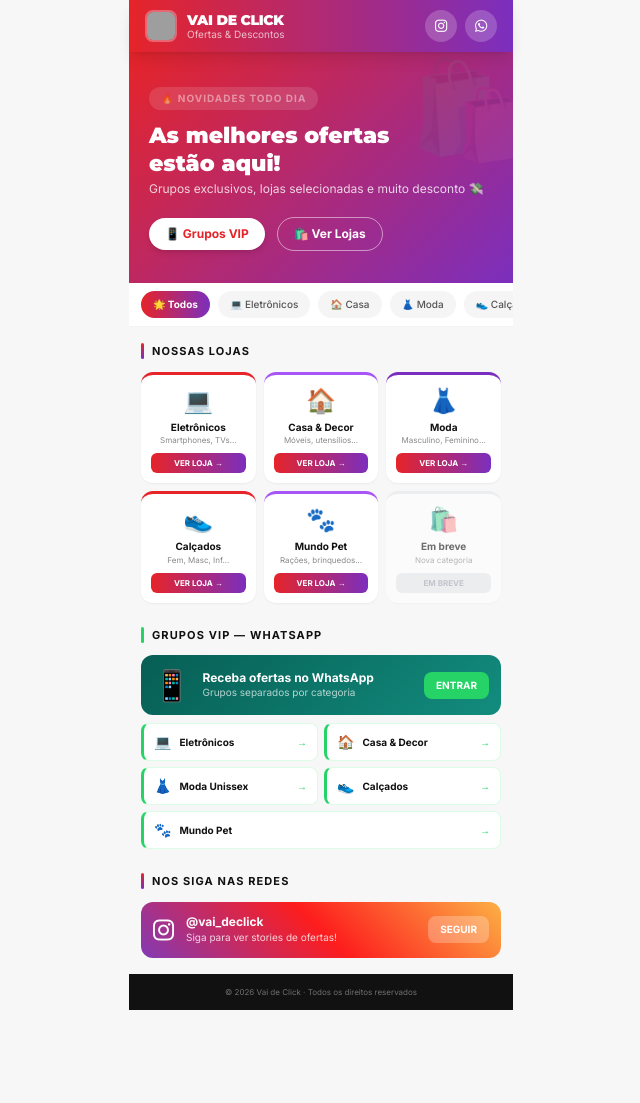
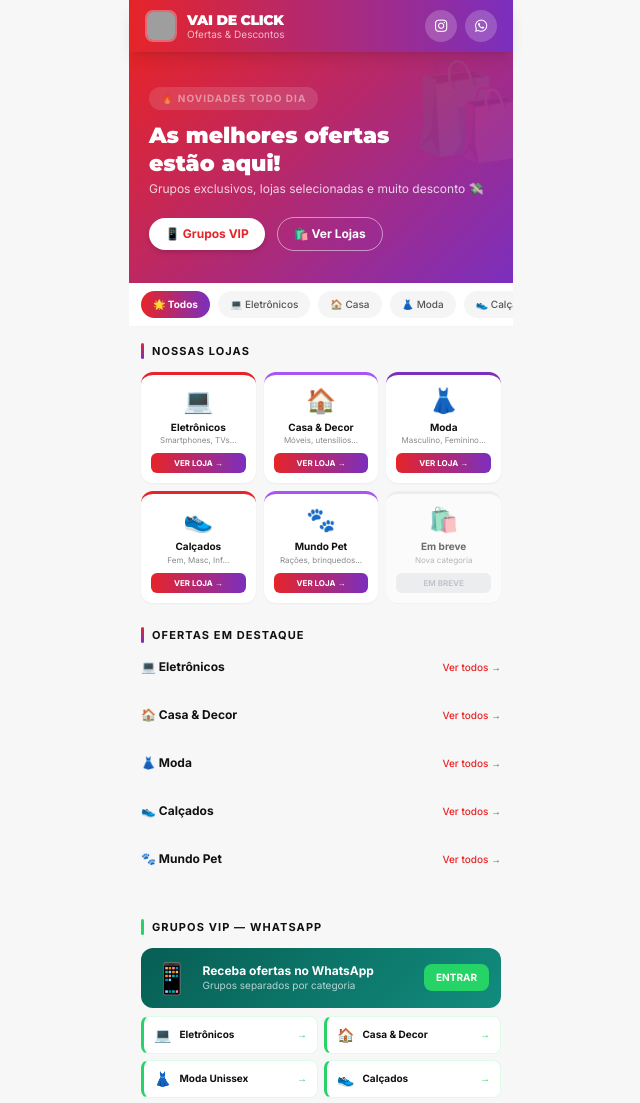
Before and after one commit to Vytor-Freitas/Vai-de-Click, a plain HTML site: page index.html in a window 1280 px wide. Shown: the top 1103 px of the page, without its empty margins (319-959 px from the left). Before the commit the page ends 1010 px from the top, so only its background shows below. Drawn offline with nearby package versions, Linux system fonts and the light colour scheme; grey boxes are pictures that could not be loaded.

Commit message:
feat: add hub highlights section HTML scaffold

```diff
--- a/index.html
+++ b/index.html
@@ -183,7 +183,53 @@
   </div>
 </section>
 
-      <!-- DESTAQUES (Task 6) -->
+      <section id="ofertas-destaque" class="px-3 pt-4 pb-4">
+  <div class="flex items-center gap-2 mb-4">
+    <div class="section-bar h-4 flex-shrink-0"></div>
+    <h2 class="text-[11px] font-black text-vdc-text uppercase tracking-widest">Ofertas em Destaque</h2>
+  </div>
+
+  <div id="destaque-eletronicos" class="mb-5">
+    <div class="flex items-center justify-between mb-2">
+      <span class="text-xs font-bold text-vdc-text">💻 Eletrônicos</span>
+      <a href="categoria.html?cat=eletronicos" class="text-[10px] text-vdc-red font-medium hover:underline">Ver todos →</a>
+    </div>
+    <div id="produtos-eletronicos" class="flex gap-2 overflow-x-auto pb-1"></div>
+  </div>
+
+  <div id="destaque-casa" class="mb-5">
+    <div class="flex items-center justify-between mb-2">
+      <span class="text-xs font-bold text-vdc-text">🏠 Casa & Decor</span>
+      <a href="categoria.html?cat=casa" class="text-[10px] text-vdc-red font-medium hover:underline">Ver todos →</a>
+    </div>
+    <div id="produtos-casa" class="flex gap-2 overflow-x-auto pb-1"></div>
+  </div>
+
+  <div id="destaque-moda" class="mb-5">
+    <div class="flex items-center justify-between mb-2">
+      <span class="text-xs font-bold text-vdc-text">👗 Moda</span>
+      <a href="categoria.html?cat=moda" class="text-[10px] text-vdc-red font-medium hover:underline">Ver todos →</a>
+    </div>
+    <div id="produtos-moda" class="flex gap-2 overflow-x-auto pb-1"></div>
+  </div>
+
+  <div id="destaque-calcados" class="mb-5">
+    <div class="flex items-center justify-between mb-2">
+      <span class="text-xs font-bold text-vdc-text">👟 Calçados</span>
+      <a href="categoria.html?cat=calcados" class="text-[10px] text-vdc-red font-medium hover:underline">Ver todos →</a>
+    </div>
+    <div id="produtos-calcados" class="flex gap-2 overflow-x-auto pb-1"></div>
+  </div>
+
+  <div id="destaque-pet" class="mb-2">
+    <div class="flex items-center justify-between mb-2">
+      <span class="text-xs font-bold text-vdc-text">🐾 Mundo Pet</span>
+      <a href="categoria.html?cat=pet" class="text-[10px] text-vdc-red font-medium hover:underline">Ver todos →</a>
+    </div>
+    <div id="produtos-pet" class="flex gap-2 overflow-x-auto pb-1"></div>
+  </div>
+
+</section>
 
       <section id="grupos-vip" class="px-3 pt-4 pb-2">
   <div class="flex items-center gap-2 mb-3">
```
